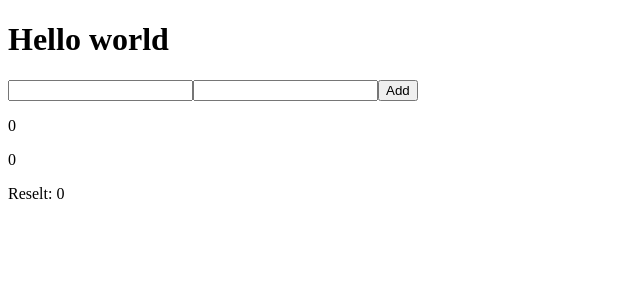
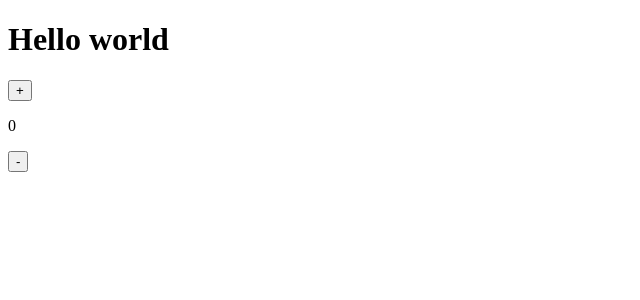
Before and after one commit to faysalahmed10/ReactBasic, a React (Create React App) app: page / in a window 1280 px wide. Shown: the top 300 px of the page, without its empty margins (0-640 px from the left). Built offline with nearby package versions, Linux system fonts and the light colour scheme.

Commit message:
increase and decrese work

```diff
--- a/src/App.jsx
+++ b/src/App.jsx
@@ -1,22 +1,18 @@
 import React,{useState} from 'react'
 
 const App = () =>{
-    const [number1,setnumber1] = useState(0)
-    const [number2,setnumber2] = useState(0)
-    const [result,setnumber] = useState(0)
-    const addNumber = ()=>{
-        const resltData = parseInt(number1) +parseInt(number2)
-        setnumber(resltData)
-    }
+
+        const [number,setNumber] = useState(0)
+
+
     return (
         <>
             <h1>Hello world</h1>
-            <input type="number" onChange={(e)=>setnumber1(e.target.value)}  />
-            <input type="number" onChange={(e)=>setnumber2(e.target.value)}  />
-            <button onClick={addNumber} >Add</button>
-            <p>{number1}</p>
-            <p>{number2}</p>
-            <p>Reselt: {result}</p>
+
+            <button onClick={()=> setNumber(number+1)} >+</button>
+            <p>{number}</p>
+            <button onClick={()=>setNumber(number-1)} >-</button>
+
         </>
     )
 }
```
